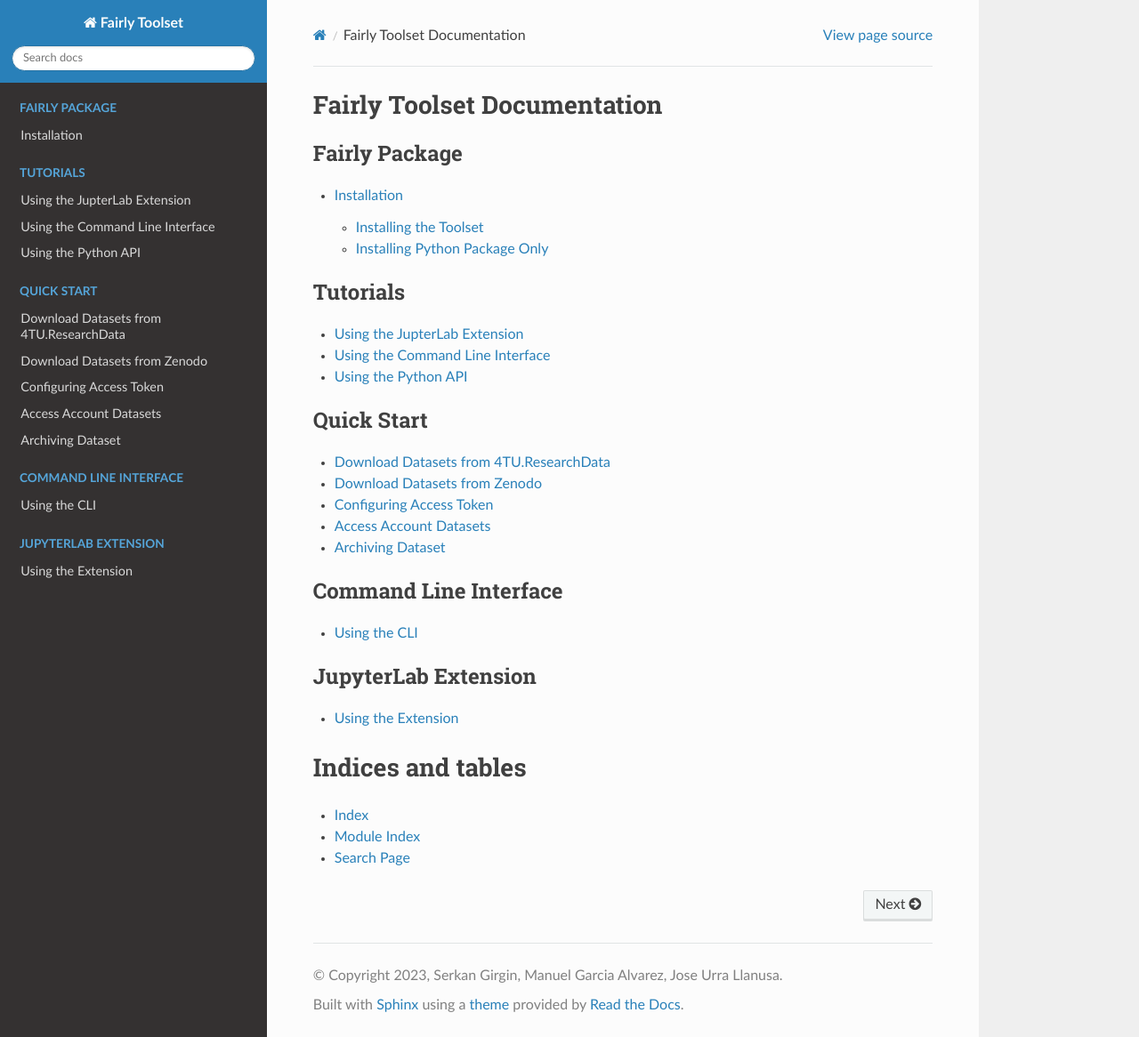
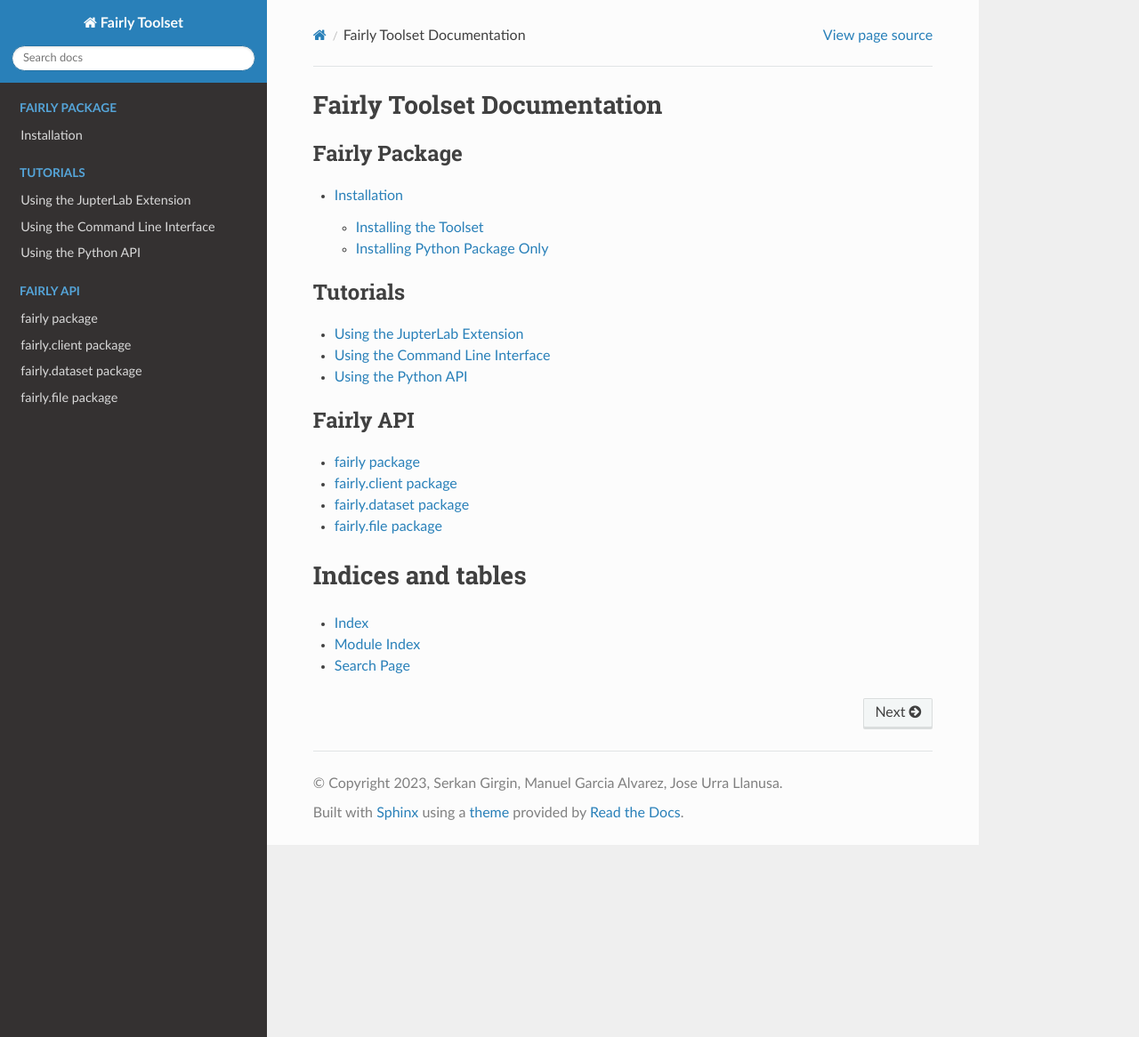
Before and after one commit to ITC-CRIB/fairly, a Sphinx documentation site: the page built from docs/index.rst, in a window 1280 px wide and 1166 px high. Shown: the whole window at 89% size. Built offline with Sphinx 7.4.7 and the Read the Docs theme 2.0.0, drawn with Linux system fonts in a browser that asks for light colours; pages that are not in the unit, such as notebooks, are missing from menus.

Commit message:
remove placeholders and old documentation

```diff
--- a/docs/index.rst
+++ b/docs/index.rst
@@ -21,26 +21,13 @@
    tutorials/python-api
 
 .. toctree::
-   :maxdepth: 1
-   :caption: Quick Start
+   :maxdepth:  1
+   :caption: Fairly API
 
-   package/demo-4tu
-   package/demo-zenodo
-   package/account-token
-   package/account-datasets
-   package/archiving-datasets
-
-.. toctree::
-   :maxdepth: 2
-   :caption: Command Line Interface
-
-   cli/placeholder
-
-.. toctree::
-   :maxdepth: 2
-   :caption: JupyterLab Extension
-
-   jupyterlab/placeholder
+   api/fairly
+   api/fairly.client
+   api/fairly.dataset
+   api/fairly.file
 
 Indices and tables
 ==================
```
